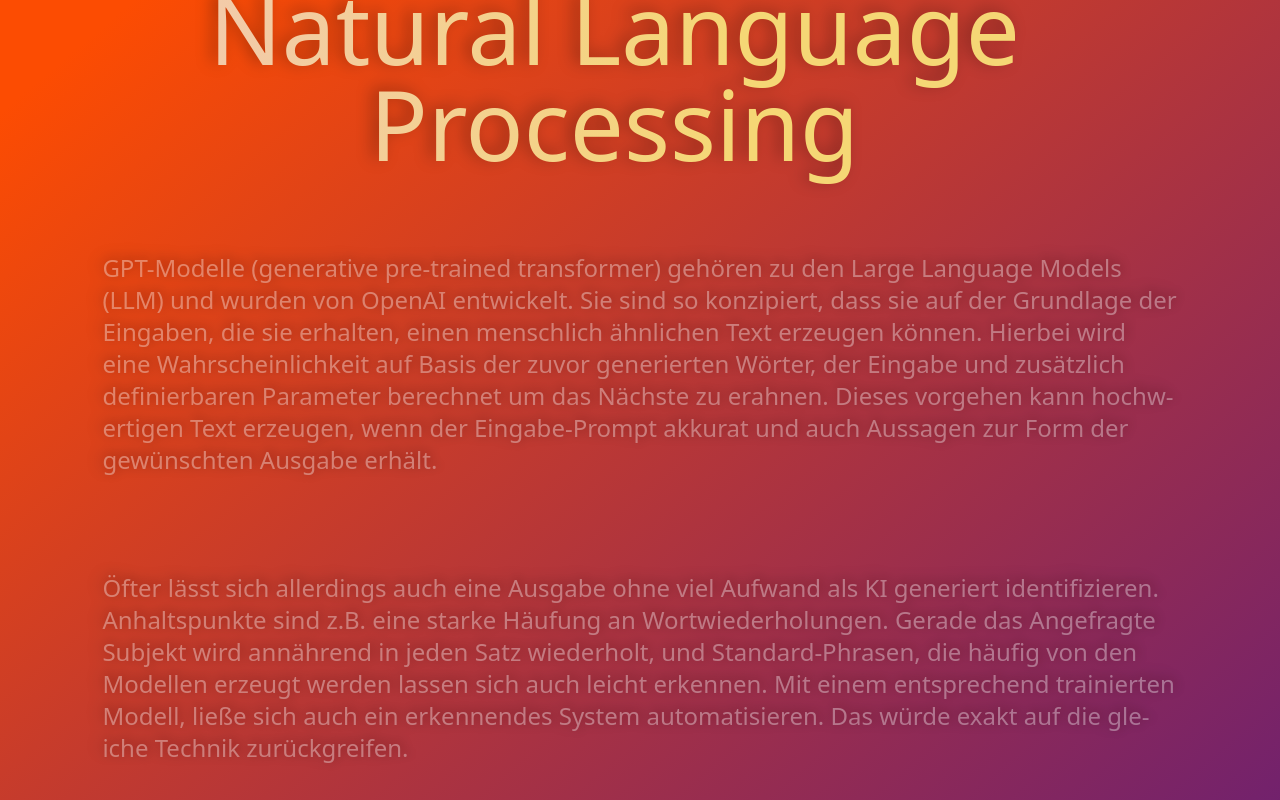
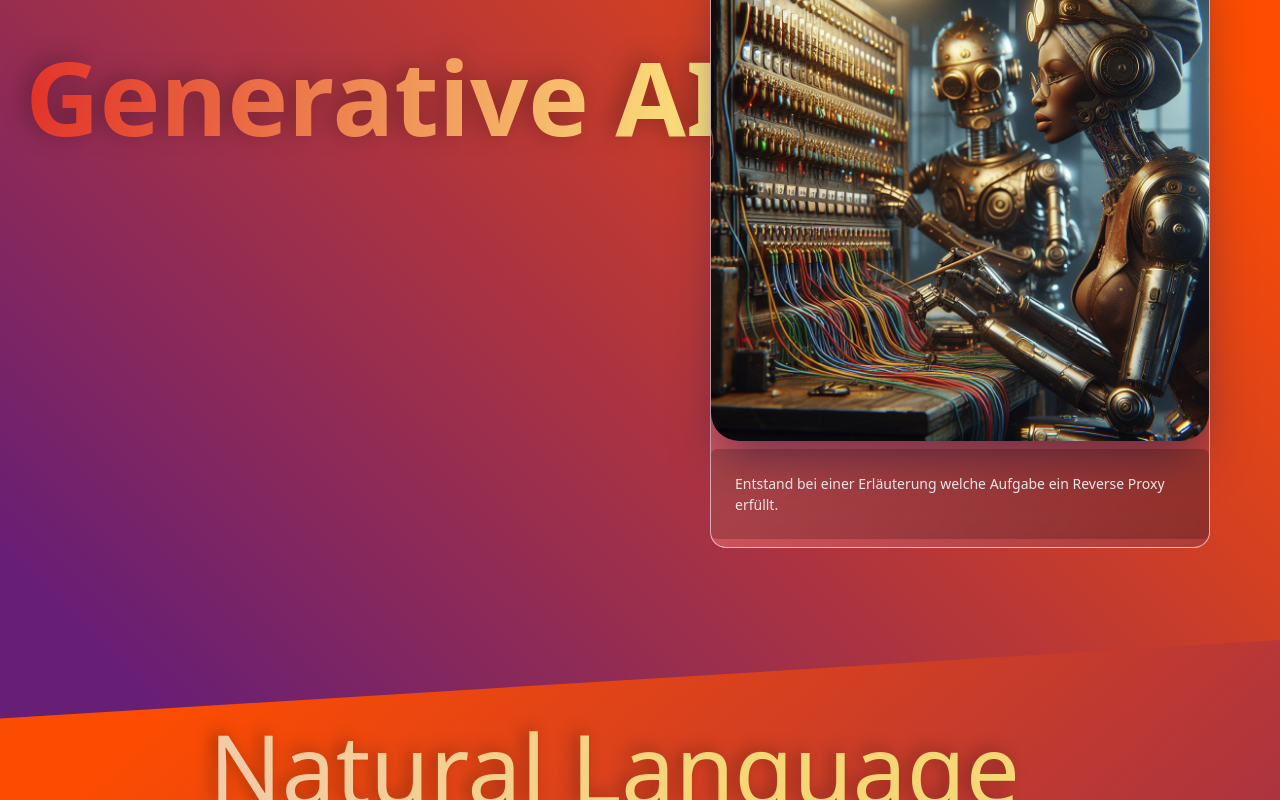
Before and after one commit to jibbex/ai-example, a React (Vite) app: page / in a window 1280 px wide. Shown: the top 800 px of the page. Built offline with nearby package versions, Linux system fonts and the light colour scheme.

Commit message:
fix(several bugs fixed, added missing mp3)

```diff
--- a/src/page/LandingPage.tsx
+++ b/src/page/LandingPage.tsx
@@ -51,7 +51,7 @@
         } else {
             sectionRef.current = 0;
         }
-        console.log(sectionRef.current, sections.item(sectionRef.current));
+
         sections.item(sectionRef.current).scrollIntoView({ behavior: 'smooth' });
     }, [sectionRef]);
     const prevSection = React.useCallback(() => {
@@ -62,7 +62,7 @@
         } else {
             sectionRef.current = sections.length - 1;
         }
-        console.log(sectionRef.current);
+
         sections.item(sectionRef.current).scrollIntoView({ behavior: 'smooth' });
     }, [sectionRef]);
     const handleWheelEvent = React.useCallback((ev: WheelEvent) => {
@@ -106,8 +106,8 @@
                     <Hero title="Generative AI" />
                     {body.map((content, key) => (<Section id={`section--${key}`} key={key} content={content} />))}
                     <ClipSvg />
+                    <Footer content={footer} />
                 </main>
-                <Footer content={footer} />
             </DeviceProvider>
         </AosProvider>
     );
--- a/src/page/components/Hero.tsx
+++ b/src/page/components/Hero.tsx
@@ -1,11 +1,23 @@
+import React from "react";
 import CryptBackground from "@/page/components/CryptoBackground";
+import useAos from "@/hooks/useAos";
 
 interface HeroProps {
     title: string
 }
 
-const Hero = (props: HeroProps): JSX.Element => (
-    <section id="hero">
+const Hero = (props: HeroProps): JSX.Element => {
+    const aso = useAos();
+
+    React.useEffect(() => {
+        aso?.init();
+        if (aso) {
+            aso.refresh();
+        }
+    }, [aso])
+
+    return (
+        <section id="hero" style={{ minHeight: '110lvh', paddingBottom: '10em' }}>
             <h1 id="vault-title"
                 className="absolute top-[100px] left-[2vw]"
                 data-aos="zoom-out-right"
@@ -20,6 +32,7 @@
             <CryptBackground />
         </section>
     );
+};
 
 export type { HeroProps };
 export default Hero;
--- a/src/page/components/css/crypto.css
+++ b/src/page/components/css/crypto.css
@@ -24,7 +24,7 @@
 .card-track {
     position: absolute;
     top: 0;
-    height: 100%;
+    height: 110lvh;
     width: var(--card-size);
     display: flex;
     align-items: center;
@@ -32,15 +32,17 @@
 
 .card-wrapper {
     width: 100%;
-    height: 100lvh;
+    min-height: 110lvh;
+    height: 100%;
     position: relative;
+    padding-bottom: 20lvh;
 }
 
 .card {
     display: flex;
     align-items: center;
     justify-content: center;
-    height: 100%;
+    height: 110lvh;
     position: relative;
     margin: 0rem;
 }
@@ -79,7 +81,7 @@
     left: 0px;
     top: 0px;
     height: 100%;
-    max-height: 100vh;
+    max-height: 110lvh;
     max-width: 100vw;
     width: 100%;
     color: white;
```
Also changed, not shown: 1 other file (tests, documents, lock files or other folders). Lines whose indentation alone changed are shown as unchanged.
